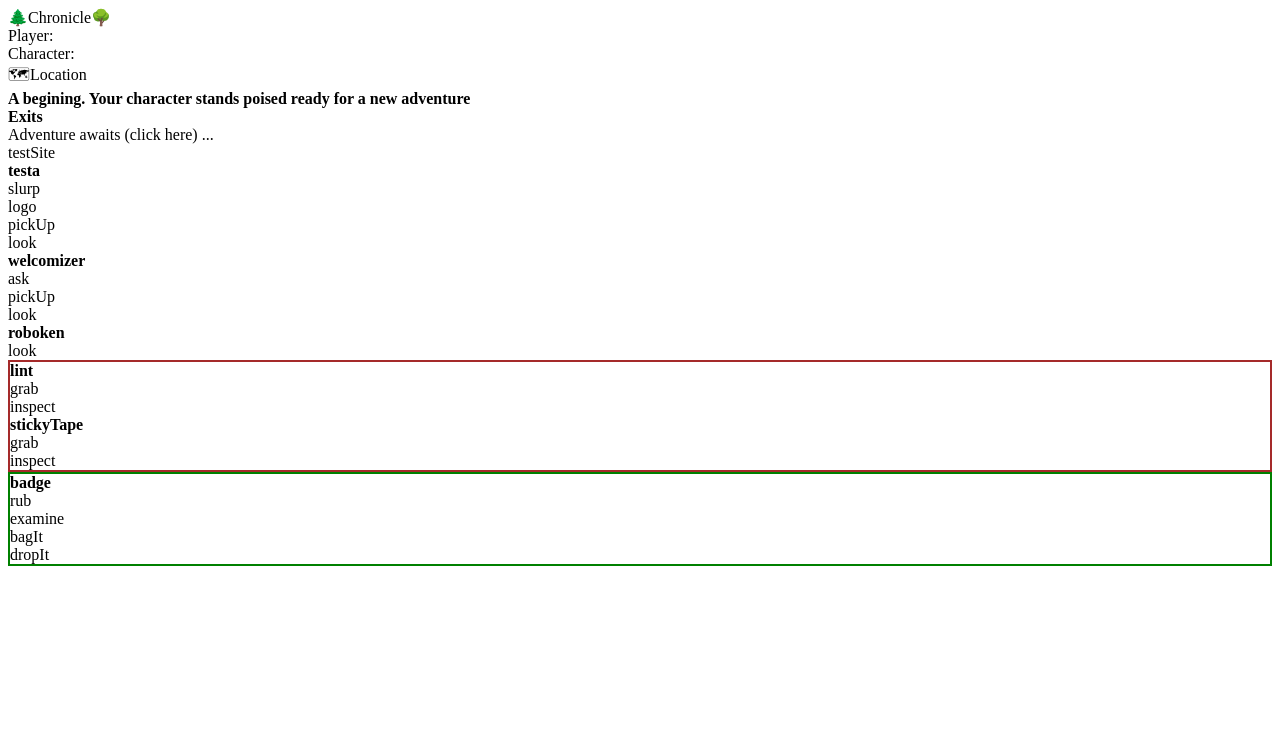
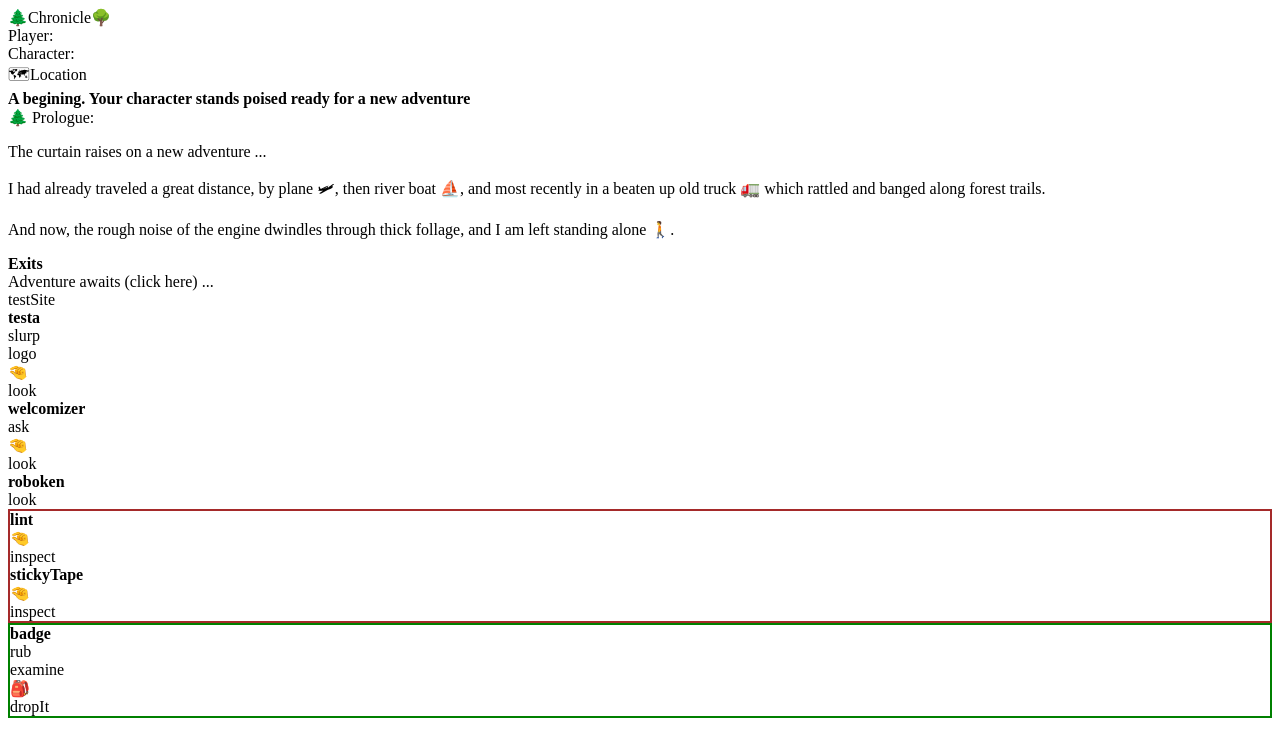
Before and after one commit to lucsan/chronicle, a website: page chronicle.html in a window 1280 px wide. Drawn offline with Linux system fonts and the light colour scheme.

Commit message:
🐹 Adds some touches to royal stage.

```diff
--- a/app/stage/royal.css
+++ b/app/stage/royal.css
@@ -2,3 +2,5 @@
 
 .inventory { border: 2px solid brown; }
 .body { border: 2px solid green; }
+
+.action, .exit { cursor: pointer; }
--- a/app/stage/royal.js
+++ b/app/stage/royal.js
@@ -67,8 +67,16 @@ const royal = (draws) => {
   const propsActions = (prop, container) => {
     const box = prop.actions[container]
     for (let i in box) {
-      el(prop.code, 'action').button(i, box[i])
+      el(prop.code, 'action').button(actionEmos(i), box[i])
     }
+  }
+
+  const actionEmos = (actionName) => {
+    if (actionName == 'pickUp') return '<span title="Pick me up" >🤏</span>'
+    if (actionName == 'grab') return '<span title="Take me out of the bag" >🤏</span>'
+    if (actionName == 'bagIt') return '<span title="pop into the bag" >🎒</span>'
+
+    return actionName
   }
 
 
@@ -90,7 +98,13 @@ const royal = (draws) => {
     respond.innerHTML = `Its a ${d.code} ${d.id}`
   }
 
-  const update = (d) => {if (d.type == 'prose') console.log('🎀' + draws.places[d.code].prose)}
+  const update = (d) => {
+    if (d.type == 'prose') {
+      document.getElementById('placeProse').innerHTML = draws.places[d.code].prose
+      console.log('🎀' + draws.places[d.code].prose)
+
+    }
+  }
   const combine = (d) => { console.log(d) }
   const remark = (d) => { console.log(`%c${d.msg}`, 'color:green;font-weight:bold;') }
 
```
